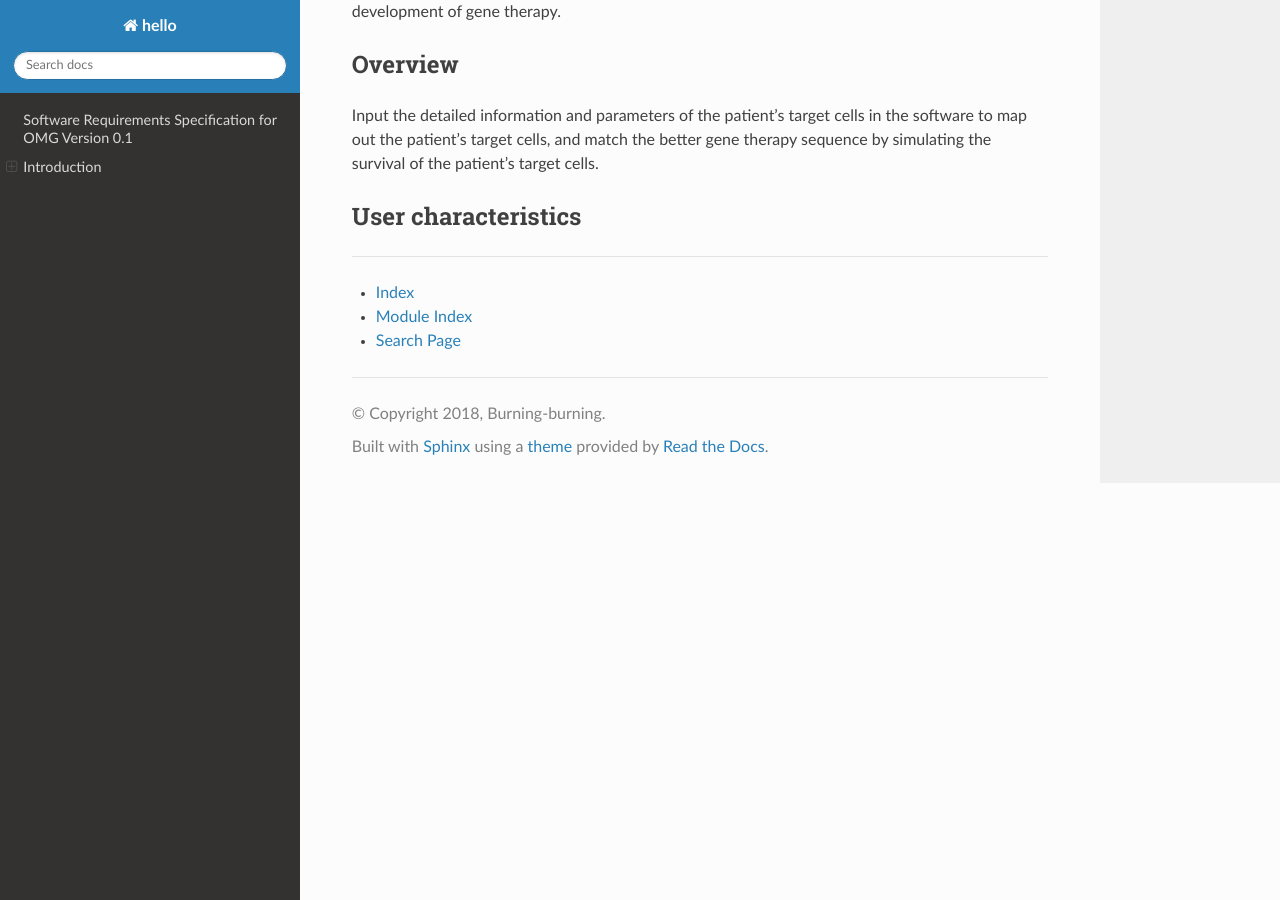
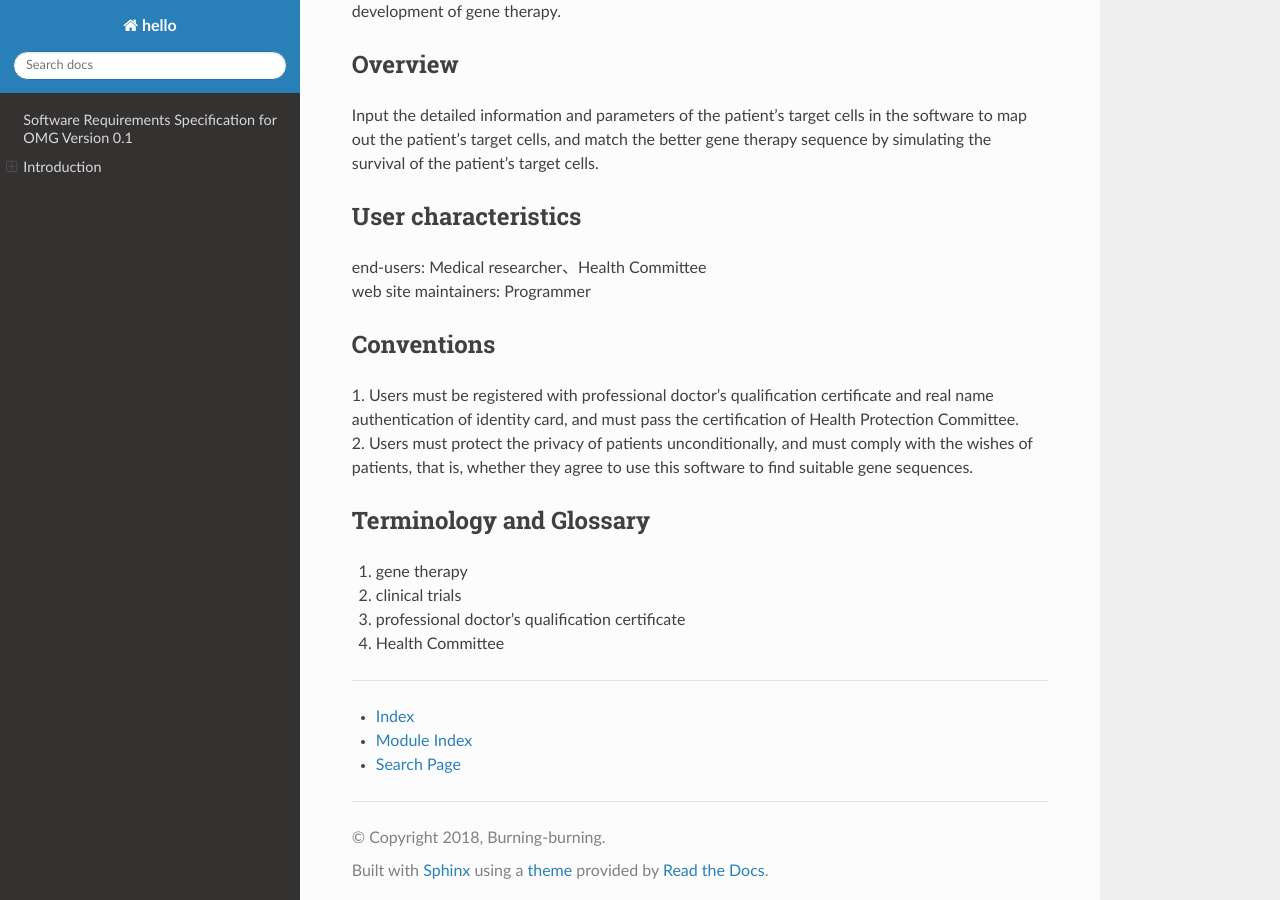
Before and after one commit to Burning-burning/Burning-burning, a Sphinx documentation site: the page built from docs/source/index.rst, in a window 1280 px wide and 900 px high, scrolled down 698 px. Built offline with Sphinx 7.4.7 and the Read the Docs theme 2.0.0, drawn with Linux system fonts in a browser that asks for light colours.

Commit message:
Update index.rst

```diff
--- a/docs/source/index.rst
+++ b/docs/source/index.rst
@@ -29,6 +29,18 @@ Overview
 | Input the detailed information and parameters of the patient's target cells in the software to map out the patient's target cells, and match the better gene therapy sequence by simulating the survival of the patient's target cells.
 User characteristics
 ------------------
+| end-users: Medical researcher、Health Committee
+| web site maintainers: Programmer
+Conventions
+------------------
+| 1. Users must be registered with professional doctor's qualification certificate and real name authentication of identity card, and must pass the certification of Health Protection Committee.
+| 2. Users must protect the privacy of patients unconditionally, and must comply with the wishes of patients, that is, whether they agree to use this software to find suitable gene sequences.
+Terminology and Glossary
+------------------
+1. gene therapy
+2. clinical trials
+3. professional doctor's qualification certificate
+4. Health Committee
 
 
 ==================
```
